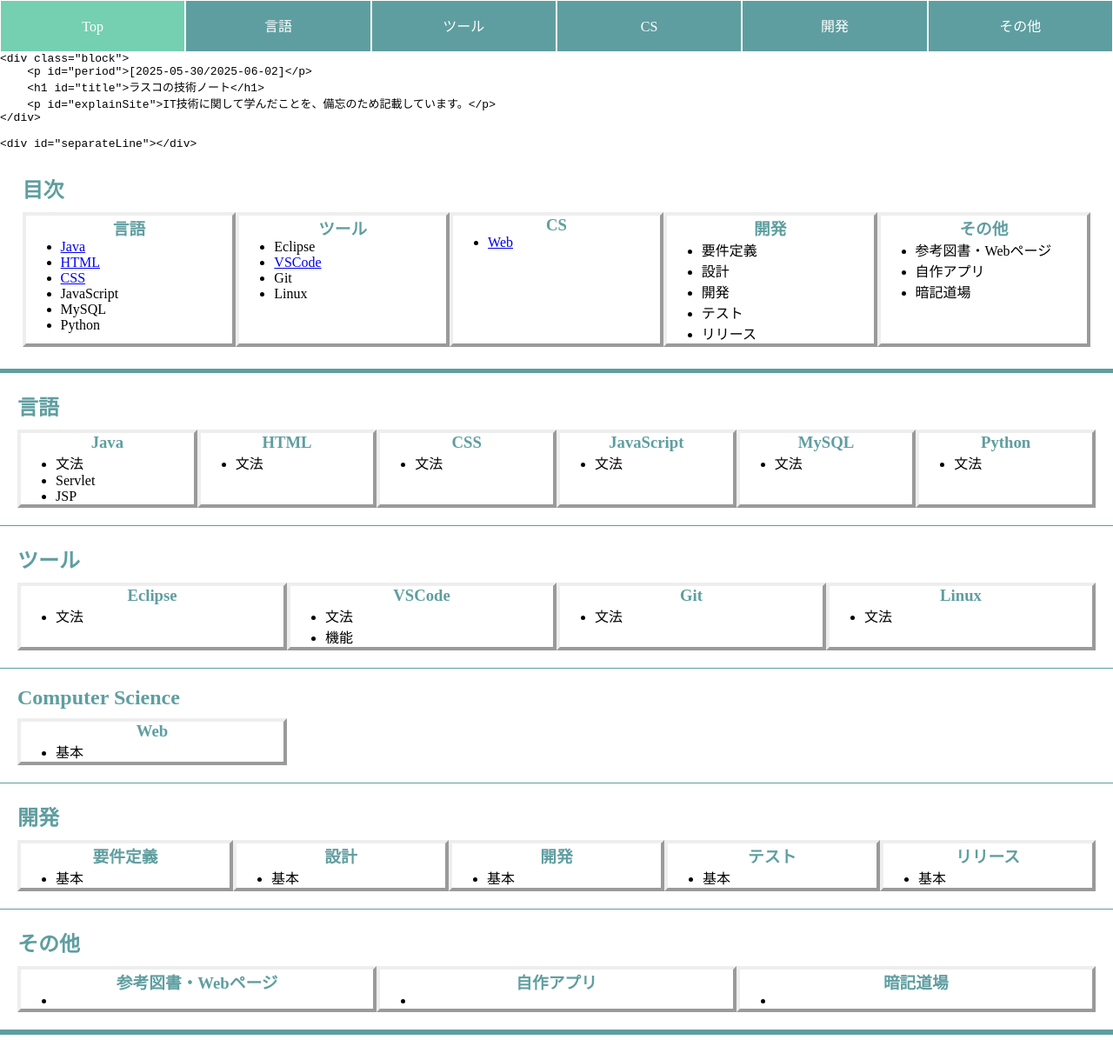
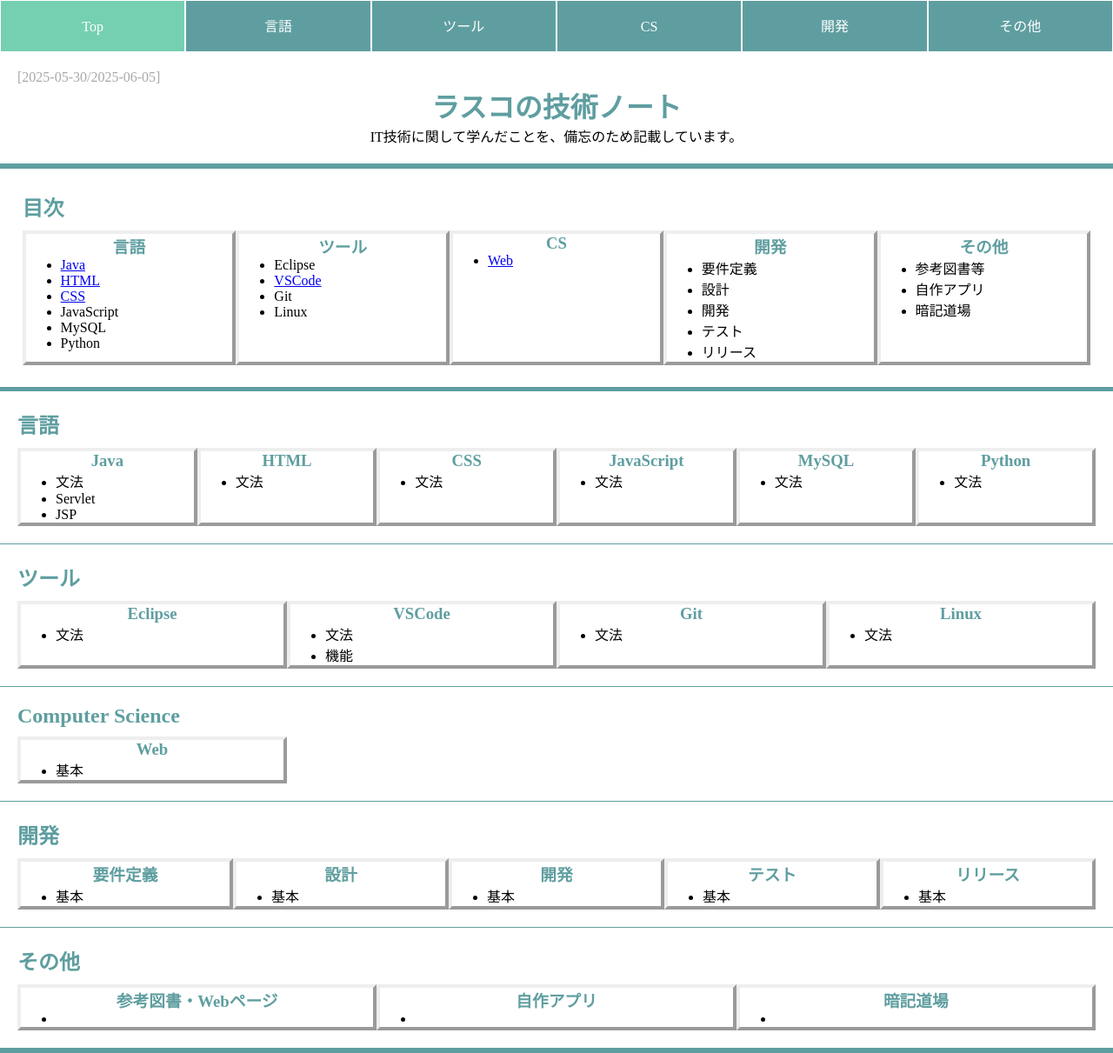
Before and after one commit to rasko-smo/TechNote, a Jekyll site: the page built from index.md, in a window 1280 px wide and 1211 px high. Shown: the whole window at 87% size. Built offline with Jekyll 4.4.1, drawn with Linux system fonts in a browser that asks for light colours.

Commit message:
folder adapt for jekyll

```diff
--- a/index.md
+++ b/index.md
@@ -3,13 +3,13 @@ layout: default
 title: ラスコの技術ノート
 css: index.css
 ---
-    <div class="block">
-        <p id="period">[2025-05-30/2025-06-02]</p>
-        <h1 id="title">ラスコの技術ノート</h1>
-        <p id="explainSite">IT技術に関して学んだことを、備忘のため記載しています。</p>
-    </div>
+<div class="block">
+    <p id="period">[2025-05-30/2025-06-05]</p>
+    <h1 id="title">ラスコの技術ノート</h1>
+    <p id="explainSite">IT技術に関して学んだことを、備忘のため記載しています。</p>
+</div>
 
-    <div id="separateLine"></div>
+<div id="separateLine"></div>
 
 <div id="tableOfContent">
     <h2 class="tableTitle">目次</h2>
@@ -57,7 +57,7 @@ css: index.css
         <div class="indexBlock">
             <h3 class="indexTitle"><a href="">その他</a></h3>
             <ul>
-                <li>参考図書・Webページ</li>
+                <li>参考図書等</li>
                 <li>自作アプリ</li>
                 <li>暗記道場</li>
             </ul>
```
Also changed, not shown: Note/CS/Web/Web.html (renamed from old/Note/Web/Web.html), Note/CS/Web/WebBasic/WebBasic1.html (renamed from old/Note/Web/WebBasic/WebBasic1.html), Note/language/CSS/CSS.html (renamed from old/Note/CSS/CSS.html), Note/language/CSS/CSSGrammar/CSSGrammar1.html (renamed from old/Note/CSS/CSSGrammar/CSSGrammar1.html), Note/language/HTML/HTML.html (renamed from old/Note/HTML/HTML.html), Note/language/HTML/HTMLGrammar/HTMLGrammar1.html (renamed from old/Note/HTML/HTMLGrammar/HTMLGrammar1.html), Note/language/HTML/HTMLGrammar/HTMLGrammar2.html (renamed from old/Note/HTML/HTMLGrammar/HTMLGrammar2.html), Note/language/Java/JSP/JavaJSP1.html (renamed from old/Note/Java/JSP/JavaJSP1.html), Note/language/Java/Java.html (renamed from old/Note/Java/Java.html), Note/template/childNote.html (renamed from old/Note/template/childNote.html), Note/template/parentNote.html (renamed from old/Note/template/parentNote.html), Note/tool/VSCode/VSCode.html (renamed from old/Note/VSCode/VSCode.html), Note/tool/VSCode/VSCodeFunction/VSCodeFunction1.html (renamed from old/Note/VSCode/VSCodeFunction/VSCodeFunction1.html).
